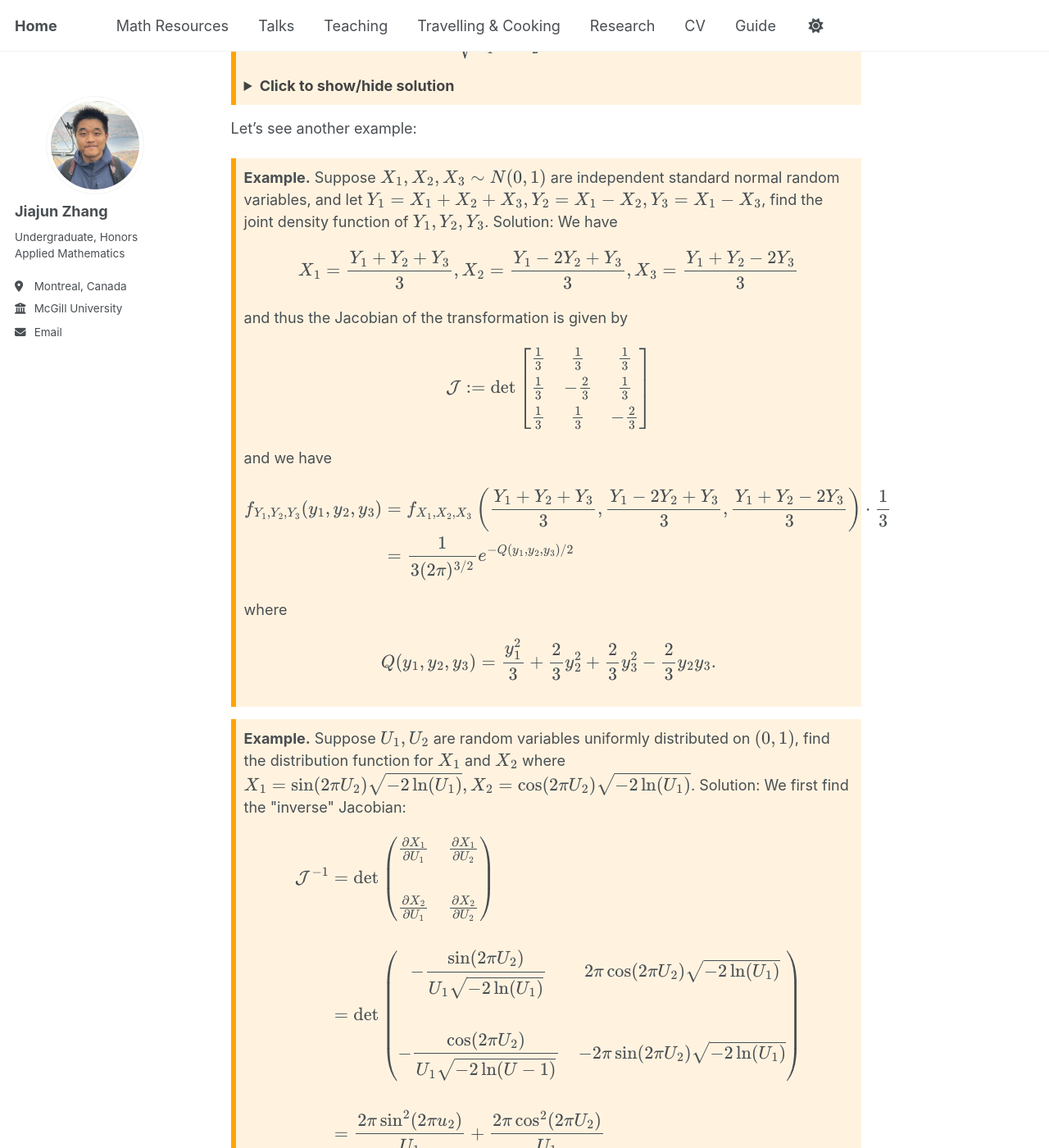
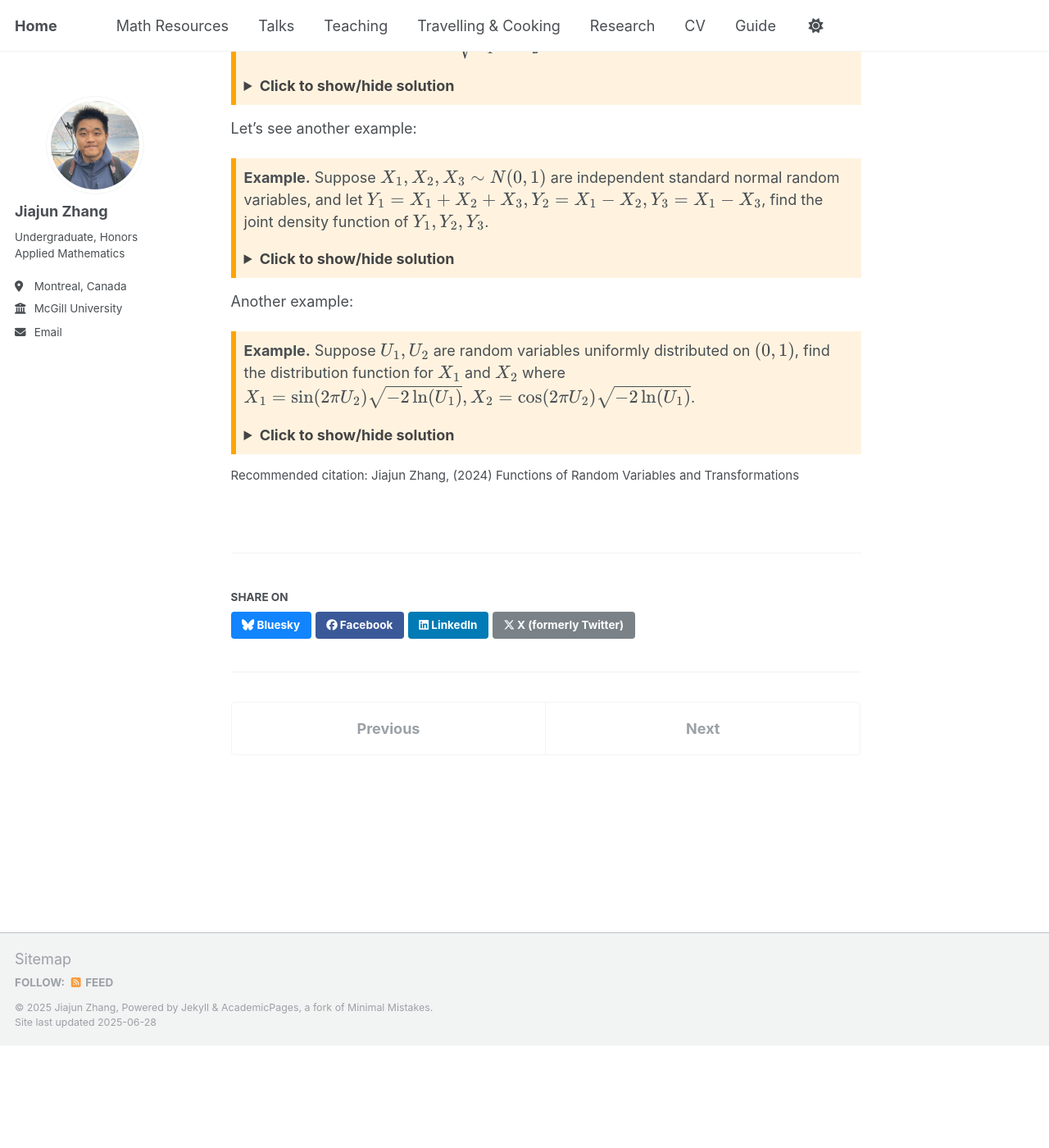
Before and after one commit to JohanssonRein/JohanssonRein.github.io, a Jekyll site: the page built from _publications/functionsofranvar.md, in a window 1280 px wide and 1400 px high, scrolled down 908 px. Shown: the whole window at 82% size. Built offline with Jekyll 4.4.1, drawn with Linux system fonts in a browser that asks for light colours; after the commit the page ends 2183 px from its top, so only the background shows below that; some of the changed text lies outside the part shown.

Commit message:
Update functionsofranvar.md

```diff
--- a/_publications/functionsofranvar.md
+++ b/_publications/functionsofranvar.md
@@ -137,7 +137,11 @@ Let's see another example:
 <div style="border-left: 6px solid orange; background-color: #fff3e0; padding: 10px; margin: 15px 0;">
   <strong>Example.</strong>  Suppose $X_1,X_2,X_3 \sim N(0,1)$ are independent standard normal random variables, and let $Y_1 = X_1+X_2+X_3, Y_2 = X_1-X_2, Y_3 = X_1-X_3$, find the joint density function of $Y_1,Y_2,Y_3$.
 
-Solution: We have
+  <details style="margin-top: 1em;">
+    <summary style="font-weight: bold; color: #444; cursor: pointer;">Click to show/hide solution</summary>
+    <div style="border-left: 6px solid gray; background-color: #f9f9f9; padding: 10px; margin-top: 10px;">
+      <strong>Solution.</strong><br>
+      We have
 
 $$
 X_1 = \frac{Y_1+Y_2+Y_3}{3}, X_2 = \frac{Y_1-2Y_2+Y_3}{3}, X_3 = \frac{Y_1 + Y_2 - 2Y_3}{3}
@@ -169,14 +173,21 @@ $$
 Q(y_1,y_2,y_3) = \frac{y_1^2}{3} + \frac{2}{3}y_2^2 + \frac{2}{3}y_3^2 - \frac{2}{3}y_2y_3.
 $$
 
+  </div>
+  </details>
+
 </div>
 
-
+Another example:
 
 <div style="border-left: 6px solid orange; background-color: #fff3e0; padding: 10px; margin: 15px 0;">
   <strong>Example.</strong>  Suppose $U_1,U_2$ are random variables uniformly distributed on $(0,1)$, find the distribution function for $X_1$ and $X_2$ where $X_1 = \sin(2 \pi U_2) \sqrt{-2\ln(U_1)}, X_2 = \cos(2\pi U_2) \sqrt{-2 \ln(U_1)}$.
 
-Solution: We first find the "inverse" Jacobian:
+  <details style="margin-top: 1em;">
+    <summary style="font-weight: bold; color: #444; cursor: pointer;">Click to show/hide solution</summary>
+    <div style="border-left: 6px solid gray; background-color: #f9f9f9; padding: 10px; margin-top: 10px;">
+      <strong>Solution.</strong><br>
+     We first find the "inverse" Jacobian:
 
 $$
 \begin{align*}
@@ -236,4 +247,8 @@ $$
 
 And thus we have $X_1, X_2 \sim N(0,1)$, the standard normal distribution.
 
+  </div>
+  </details>
+
+
 </div>
```
